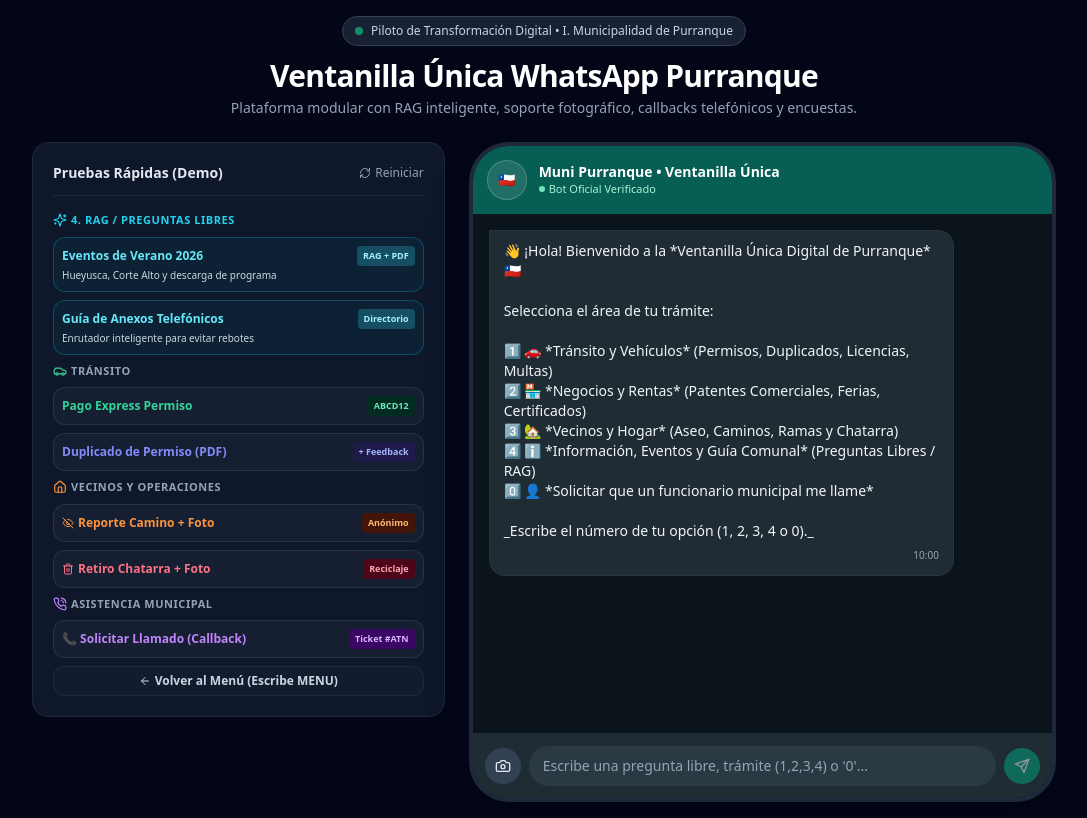
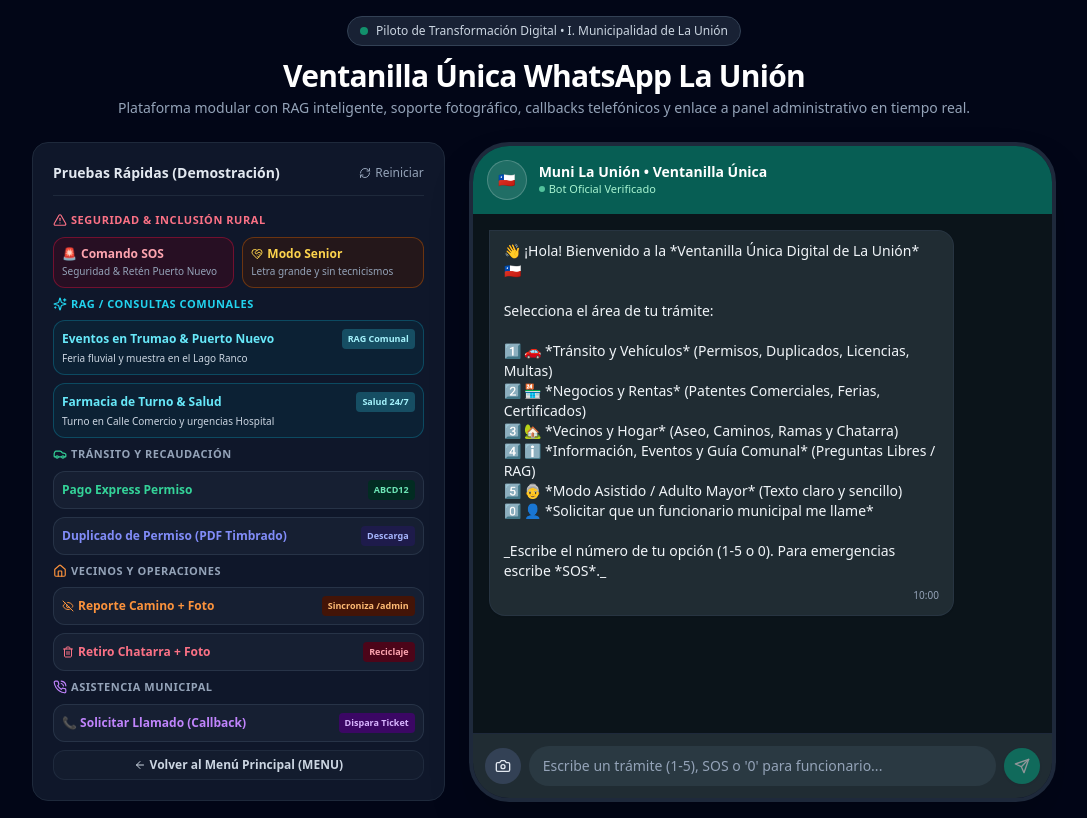
Before and after one commit to eppursimuove9/transito-bot, a Next.js app: page / in a window 1280 px wide. Shown: the whole page, without its empty margins (96-1183 px from the left). Built offline with nearby package versions, Linux system fonts and the light colour scheme.

Commit message:
actualizacion simulacion en tiempo real

```diff
--- a/app/admin/page.tsx
+++ b/app/admin/page.tsx
@@ -1,6 +1,6 @@
 'use client';
 
-import React, { useState } from 'react';
+import React, { useState, useEffect } from 'react';
 
 interface Ticket {
   id: string;
@@ -127,10 +127,48 @@
   const [isBroadcasting, setIsBroadcasting] = useState(false);
   const [broadcastSuccess, setBroadcastSuccess] = useState(false);
 
+  // --- SINCRONIZACIÓN EN TIEMPO REAL VÍA STORAGE API ---
+  useEffect(() => {
+    const syncTicketsFromStorage = () => {
+      const stored = localStorage.getItem('launion_tickets');
+      if (stored) {
+        try {
+          const parsed = JSON.parse(stored);
+          if (Array.isArray(parsed) && parsed.length > 0) {
+            setTickets(parsed);
+          }
+        } catch (err) {
+          console.error('Error sincronizando tickets desde localStorage:', err);
+        }
+      } else {
+        localStorage.setItem('launion_tickets', JSON.stringify(INITIAL_TICKETS));
+      }
+    };
+
+    syncTicketsFromStorage();
+
+    // Event listener nativo para cambios generados desde la pestaña del Chat
+    const handleStorageEvent = (event: StorageEvent) => {
+      if (event.key === 'launion_tickets' && event.newValue) {
+        try {
+          const parsed = JSON.parse(event.newValue);
+          setTickets(parsed);
+        } catch (err) {
+          console.error('Error parseando StorageEvent:', err);
+        }
+      }
+    };
+
+    window.addEventListener('storage', handleStorageEvent);
+    return () => window.removeEventListener('storage', handleStorageEvent);
+  }, []);
+
   const markAsResolved = (id: string) => {
-    setTickets(prev =>
-      prev.map(t => (t.id === id ? { ...t, status: 'ATENDIDO' } : t))
-    );
+    setTickets(prev => {
+      const updated = prev.map(t => (t.id === id ? { ...t, status: 'ATENDIDO' as const } : t));
+      localStorage.setItem('launion_tickets', JSON.stringify(updated));
+      return updated;
+    });
   };
 
   const handleUploadDocument = (e: React.FormEvent) => {
--- a/app/page.tsx
+++ b/app/page.tsx
@@ -1,7 +1,10 @@
 'use client';
 
 import React, { useState, useRef, useEffect } from 'react';
-import { Send, Shield, Car, Camera, MapPin, ExternalLink, RefreshCw, EyeOff, Store, Home, ArrowLeft, Trash2, PhoneCall, Sparkles, BookOpen } from 'lucide-react';
+import {
+  Send, Shield, Car, Camera, ExternalLink, RefreshCw, EyeOff,
+  Home, ArrowLeft, Trash2, PhoneCall, Sparkles, AlertTriangle, HeartHandshake
+} from 'lucide-react';
 
 interface Message {
   id: string;
@@ -12,7 +15,19 @@
   imageUrl?: string;
 }
 
-const MENSAJE_INICIAL = `👋 ¡Hola! Bienvenido a la *Ventanilla Única Digital de Purranque* 🇨🇱
+interface AdminTicket {
+  id: string;
+  citizen: string;
+  phone: string;
+  sector: string;
+  type: 'CALLBACK' | 'CAMINO' | 'PERMISO' | 'CHATARRA';
+  description: string;
+  slaMinutes: number;
+  status: 'PENDIENTE' | 'ATENDIDO' | 'EN_RUTA';
+  createdAt: string;
+}
+
+const MENSAJE_INICIAL = `👋 ¡Hola! Bienvenido a la *Ventanilla Única Digital de La Unión* 🇨🇱
 
 Selecciona el área de tu trámite:
 
@@ -20,11 +35,12 @@
 2️⃣ 🏪 *Negocios y Rentas* (Patentes Comerciales, Ferias, Certificados)
 3️⃣ 🏡 *Vecinos y Hogar* (Aseo, Caminos, Ramas y Chatarra)
 4️⃣ ℹ️ *Información, Eventos y Guía Comunal* (Preguntas Libres / RAG)
+5️⃣ 👵 *Modo Asistido / Adulto Mayor* (Texto claro y sencillo)
 0️⃣ 👤 *Solicitar que un funcionario municipal me llame*
 
-_Escribe el número de tu opción (1, 2, 3, 4 o 0)._`;
+_Escribe el número de tu opción (1-5 o 0). Para emergencias escribe *SOS*._`;
 
-export default function PurranqueDemoPage() {
+export default function LaUnionDemoPage() {
   const [messages, setMessages] = useState<Message[]>([
     {
       id: '1',
@@ -46,20 +62,51 @@
     scrollToBottom();
   }, [messages]);
 
+  // FUNCIÓN DE SINCRONIZACIÓN EN TIEMPO REAL CON /admin VÍA localStorage
+  const syncTicketToAdminDashboard = (
+    type: 'CALLBACK' | 'CAMINO' | 'PERMISO' | 'CHATARRA',
+    description: string,
+    sector: string = 'Puerto Nuevo',
+    citizen: string = 'Vecino en WhatsApp',
+    customFolio?: string
+  ) => {
+    try {
+      const stored = localStorage.getItem('launion_tickets');
+      const currentTickets: AdminTicket[] = stored ? JSON.parse(stored) : [];
+
+      const newTicket: AdminTicket = {
+        id: customFolio || `TK-${Math.floor(1085 + Math.random() * 50)}`,
+        citizen: citizen,
+        phone: '+56 9 ' + Math.floor(74000000 + Math.random() * 25000000),
+        sector: sector,
+        type: type,
+        description: description,
+        slaMinutes: 1,
+        status: type === 'PERMISO' ? 'ATENDIDO' : 'PENDIENTE',
+        createdAt: 'Hace unos segundos'
+      };
+
+      const updated = [newTicket, ...currentTickets];
+      localStorage.setItem('launion_tickets', JSON.stringify(updated));
+    } catch (err) {
+      console.error('Error al sincronizar con el panel de administración:', err);
+    }
+  };
+
   // Escuchar si el usuario completó la autenticación con ClaveÚnica
   useEffect(() => {
     const checkAuth = setInterval(() => {
-      const auth = localStorage.getItem('purranque_auth_verified');
+      const auth = localStorage.getItem('launion_auth_verified');
       if (auth && currentStep === 'AUTH_PENDING') {
         const parsed = JSON.parse(auth);
-        localStorage.removeItem('purranque_auth_verified');
+        localStorage.removeItem('launion_auth_verified');
         setCurrentStep('INIT');
         setMessages(prev => [
           ...prev,
           {
             id: Date.now().toString(),
             sender: 'bot',
-            text: `✅ *Identidad Validada con ClaveÚnica*\n\nHola *${parsed.nombre}* (Sector ${parsed.sector}).\n\nHemos pre-chequeado tu Hoja de Vida y Cédula.\n\n📅 *Horas Disponibles en Pedro Montt 249:*\n• Mañana martes 09:30 hrs\n• Jueves 11:00 hrs (Conexión especial bus rural)\n\n_Escribe el día de tu preferencia o *MENU* para volver._`,
+            text: `✅ *Identidad Validada con ClaveÚnica*\n\nHola *${parsed.nombre}* (Sector ${parsed.sector}).\n\nHemos pre-chequeado tu Hoja de Vida del Conductor.\n\n📅 *Horas Disponibles en Dirección de Tránsito (Comercio 340):*\n• Mañana martes 09:30 hrs\n• Jueves 11:15 hrs (Conexión directa bus rural Puerto Nuevo/Trumao)\n\n_Escribe el día de tu preferencia o *MENU* para volver._`,
             timestamp: new Date().toLocaleTimeString([], { hour: '2-digit', minute: '2-digit' })
           }
         ]);
@@ -98,6 +145,25 @@
       const data = await res.json();
       setCurrentStep(data.next_step);
 
+      // --- DETECTOR AUTOMÁTICO DE INTERACCIONES PARA EL DASHBOARD ---
+      const replyText = data.reply || '';
+
+      if (replyText.includes('Solicitud de Contacto Telefónico (#ATN-')) {
+        const match = replyText.match(/#ATN-(\d+)/);
+        const folio = match ? `TK-${match[1]}` : undefined;
+        syncTicketToAdminDashboard('CALLBACK', 'Solicitud de llamado ciudadano directo desde WhatsApp', 'Puerto Nuevo', 'Vecino en Línea', folio);
+      } else if (replyText.includes('Reporte Recibido y Foliado (#REP-')) {
+        const match = replyText.match(/#REP-(\d+)/);
+        const folio = match ? `TK-${match[1]}` : undefined;
+        syncTicketToAdminDashboard('CAMINO', 'Reporte fotográfico de bache o luminaria en ruta rural', 'Mashue', 'Gladys Monsalve (Anónimo)', folio);
+      } else if (replyText.includes('Retiro de Chatarra Ingresada (#CHAT-')) {
+        const match = replyText.match(/#CHAT-(\d+)/);
+        const folio = match ? `TK-${match[1]}` : undefined;
+        syncTicketToAdminDashboard('CHATARRA', 'Solicitud retiro de baterías y metales en desuso', 'Choroico', 'Juan Pablo Ortiz', folio);
+      } else if (replyText.includes('¡Pago Aprobado Exitosamente!')) {
+        syncTicketToAdminDashboard('PERMISO', 'Pago Express completado vía Webpay / TGR (Timbrado emitido)', 'Urbano (Arturo Prat)', 'Carlos Vera');
+      }
+
       let authLink: string | undefined = undefined;
 
       if (data.requires_auth) {
@@ -129,21 +195,14 @@
 
   const handleSendCaminoPhoto = () => {
     handleSendMessage(
-      "📸 Camino sector Hueyusca con bache profundo tras temporal",
+      "📸 Camino sector Mashue curva km 4 con bache profundo tras lluvia",
       "https://images.unsplash.com/photo-1515162816999-a0c47dc192f7?w=600&auto=format&fit=crop&q=80"
-    );
-  };
-
-  const handleSendRamasPhoto = () => {
-    handleSendMessage(
-      "📸 Ramas y escombros acumulados en Corte Alto frente a la plaza",
-      "https://images.unsplash.com/photo-1542601906990-b4d3fb778b09?w=600&auto=format&fit=crop&q=80"
     );
   };
 
   const handleSendChatarraPhoto = () => {
     handleSendMessage(
-      "📸 Chatarra, fierros viejos y 2 baterías en desuso para reciclaje",
+      "📸 Chatarra, fierros viejos y 2 baterías en desuso para reciclaje en Choroico",
       "https://images.unsplash.com/photo-1532996122724-e3c354a0b15b?w=600&auto=format&fit=crop&q=80"
     );
   };
@@ -166,13 +225,13 @@
       <header className="max-w-5xl w-full text-center mb-6">
         <div className="inline-flex items-center gap-2 bg-slate-800/80 border border-slate-700 px-3 py-1.5 rounded-full text-xs text-slate-300 mb-3">
           <span className="w-2 h-2 rounded-full bg-emerald-500 animate-pulse"></span>
-          Piloto de Transformación Digital • I. Municipalidad de Purranque
+          Piloto de Transformación Digital • I. Municipalidad de La Unión
         </div>
         <h1 className="text-3xl font-bold text-white tracking-tight">
-          Ventanilla Única WhatsApp Purranque
+          Ventanilla Única WhatsApp La Unión
         </h1>
         <p className="text-sm text-slate-400 mt-1">
-          Plataforma modular con RAG inteligente, soporte fotográfico, callbacks telefónicos y encuestas.
+          Plataforma modular con RAG inteligente, soporte fotográfico, callbacks telefónicos y enlace a panel administrativo en tiempo real.
         </p>
       </header>
 
@@ -181,7 +240,7 @@
         <aside className="md:col-span-5 bg-slate-900 border border-slate-800 rounded-2xl p-5 space-y-4">
           <div className="flex items-center justify-between border-b border-slate-800 pb-3">
             <h2 className="font-semibold text-sm text-slate-200 flex items-center gap-2">
-              Pruebas Rápidas (Demo)
+              Pruebas Rápidas (Demostración)
             </h2>
             <button
               onClick={restartDemo}
@@ -193,36 +252,63 @@
           </div>
 
           <div className="space-y-2">
+            {/* Categoría: Emergencias & Inclusión */}
+            <div className="text-[11px] font-bold text-rose-400 uppercase tracking-wider flex items-center gap-1">
+              <AlertTriangle className="w-3.5 h-3.5" /> Seguridad & Inclusión Rural
+            </div>
+
+            <div className="grid grid-cols-2 gap-2">
+              <button
+                onClick={() => handleSendMessage("SOS")}
+                className="p-2 rounded-xl bg-rose-950/40 hover:bg-rose-900/50 border border-rose-700/50 transition text-left"
+              >
+                <div className="text-xs font-semibold text-rose-300 flex items-center gap-1">
+                  🚨 <span>Comando SOS</span>
+                </div>
+                <p className="text-[10px] text-slate-400 mt-0.5">Seguridad & Retén Puerto Nuevo</p>
+              </button>
+
+              <button
+                onClick={() => handleSendMessage("MODO SIMPLE")}
+                className="p-2 rounded-xl bg-amber-950/40 hover:bg-amber-900/50 border border-amber-700/50 transition text-left"
+              >
+                <div className="text-xs font-semibold text-amber-300 flex items-center gap-1">
+                  <HeartHandshake className="w-3 h-3" /> <span>Modo Senior</span>
+                </div>
+                <p className="text-[10px] text-slate-400 mt-0.5">Letra grande y sin tecnicismos</p>
+              </button>
+            </div>
+
             {/* Categoría: RAG / Base de Conocimiento Inteligente */}
-            <div className="text-[11px] font-bold text-cyan-400 uppercase tracking-wider flex items-center gap-1">
-              <Sparkles className="w-3.5 h-3.5" /> 4. RAG / Preguntas Libres
+            <div className="text-[11px] font-bold text-cyan-400 uppercase tracking-wider mt-2 flex items-center gap-1">
+              <Sparkles className="w-3.5 h-3.5" /> RAG / Consultas Comunales
             </div>
 
             <button
-              onClick={() => handleSendMessage("¿Qué eventos y fiestas costumbristas hay este verano en Purranque?")}
+              onClick={() => handleSendMessage("¿Qué eventos costumbristas hay este verano en La Unión y Trumao?")}
               className="w-full text-left p-2 rounded-xl bg-cyan-950/40 hover:bg-cyan-900/50 border border-cyan-700/50 transition"
             >
               <div className="flex justify-between items-center text-xs font-semibold text-cyan-300">
-                <span>Eventos de Verano 2026</span>
-                <span className="text-[9px] bg-cyan-900 text-cyan-200 px-1.5 py-0.5 rounded">RAG + PDF</span>
+                <span>Eventos en Trumao & Puerto Nuevo</span>
+                <span className="text-[9px] bg-cyan-900 text-cyan-200 px-1.5 py-0.5 rounded">RAG Comunal</span>
               </div>
-              <p className="text-[10px] text-slate-300 mt-0.5">Hueyusca, Corte Alto y descarga de programa</p>
+              <p className="text-[10px] text-slate-300 mt-0.5">Feria fluvial y muestra en el Lago Ranco</p>
             </button>
 
             <button
-              onClick={() => handleSendMessage("¿Cuál es el anexo o fono de DIDECO y Dirección de Obras?")}
+              onClick={() => handleSendMessage("¿Cuál es la farmacia de turno hoy en La Unión?")}
               className="w-full text-left p-2 rounded-xl bg-cyan-950/40 hover:bg-cyan-900/50 border border-cyan-700/50 transition"
             >
               <div className="flex justify-between items-center text-xs font-semibold text-cyan-300">
-                <span>Guía de Anexos Telefónicos</span>
-                <span className="text-[9px] bg-cyan-900 text-cyan-200 px-1.5 py-0.5 rounded">Directorio</span>
+                <span>Farmacia de Turno & Salud</span>
+                <span className="text-[9px] bg-cyan-900 text-cyan-200 px-1.5 py-0.5 rounded">Salud 24/7</span>
               </div>
-              <p className="text-[10px] text-slate-300 mt-0.5">Enrutador inteligente para evitar rebotes</p>
+              <p className="text-[10px] text-slate-300 mt-0.5">Turno en Calle Comercio y urgencias Hospital</p>
             </button>
 
             {/* Categoría: Tránsito */}
             <div className="text-[11px] font-bold text-slate-400 uppercase tracking-wider mt-2 flex items-center gap-1">
-              <Car className="w-3.5 h-3.5 text-emerald-400" /> Tránsito
+              <Car className="w-3.5 h-3.5 text-emerald-400" /> Tránsito y Recaudación
             </div>
 
             <button
@@ -240,8 +326,8 @@
               className="w-full text-left p-2 rounded-xl bg-slate-800/50 hover:bg-slate-800 border border-slate-700/60 transition"
             >
               <div className="flex justify-between items-center text-xs font-semibold text-indigo-400">
-                <span>Duplicado de Permiso (PDF)</span>
-                <span className="text-[9px] bg-indigo-950 text-indigo-300 px-1.5 py-0.5 rounded">+ Feedback</span>
+                <span>Duplicado de Permiso (PDF Timbrado)</span>
+                <span className="text-[9px] bg-indigo-950 text-indigo-300 px-1.5 py-0.5 rounded">Descarga</span>
               </div>
             </button>
 
@@ -256,7 +342,7 @@
                 setTimeout(() => {
                   handleSendMessage("2");
                   setTimeout(() => {
-                    handleSendMessage("Hueyusca");
+                    handleSendMessage("Mashue");
                     setTimeout(() => handleSendCaminoPhoto(), 500);
                   }, 500);
                 }, 500);
@@ -265,7 +351,7 @@
             >
               <div className="flex justify-between items-center text-xs font-semibold text-orange-400">
                 <span className="flex items-center gap-1"><EyeOff className="w-3 h-3" /> Reporte Camino + Foto</span>
-                <span className="text-[9px] bg-orange-950 text-orange-300 px-1.5 py-0.5 rounded">Anónimo</span>
+                <span className="text-[9px] bg-orange-950 text-orange-300 px-1.5 py-0.5 rounded">Sincroniza /admin</span>
               </div>
             </button>
 
@@ -275,7 +361,7 @@
                 setTimeout(() => {
                   handleSendMessage("4");
                   setTimeout(() => {
-                    handleSendMessage("Crucero parcela 12");
+                    handleSendMessage("Choroico Parcela 14");
                     setTimeout(() => handleSendChatarraPhoto(), 500);
                   }, 500);
                 }, 500);
@@ -299,7 +385,7 @@
             >
               <div className="flex justify-between items-center text-xs font-semibold text-purple-400">
                 <span className="flex items-center gap-1">📞 Solicitar Llamado (Callback)</span>
-                <span className="text-[9px] bg-purple-950 text-purple-300 px-1.5 py-0.5 rounded">Ticket #ATN</span>
+                <span className="text-[9px] bg-purple-950 text-purple-300 px-1.5 py-0.5 rounded">Dispara Ticket</span>
               </div>
             </button>
 
@@ -308,7 +394,7 @@
               onClick={() => handleSendMessage("MENU")}
               className="w-full text-center p-1.5 mt-2 rounded-xl bg-slate-800/30 hover:bg-slate-800/70 border border-slate-700/40 text-xs font-semibold text-slate-300 transition flex items-center justify-center gap-1"
             >
-              <ArrowLeft className="w-3 h-3" /> Volver al Menú (Escribe MENU)
+              <ArrowLeft className="w-3 h-3" /> Volver al Menú Principal (MENU)
             </button>
           </div>
         </aside>
@@ -321,9 +407,9 @@
               🇨🇱
             </div>
             <div className="flex-1 min-w-0">
-              <h3 className="font-semibold text-sm leading-tight truncate">Muni Purranque • Ventanilla Única</h3>
+              <h3 className="font-semibold text-sm leading-tight truncate">Muni La Unión • Ventanilla Única</h3>
               <p className="text-[11px] text-emerald-200 flex items-center gap-1">
-                <span className="w-1.5 h-1.5 rounded-full bg-emerald-300"></span> Bot Oficial Verificado
+                <span className="w-1.5 h-1.5 rounded-full bg-emerald-300 animate-pulse"></span> Bot Oficial Verificado
               </p>
             </div>
           </div>
@@ -391,7 +477,7 @@
             <button
               type="button"
               onClick={handleSendChatarraPhoto}
-              title="Adjuntar foto (Cámara)"
+              title="Adjuntar foto de evidencia"
               className="w-9 h-9 bg-slate-700 hover:bg-slate-600 text-slate-200 rounded-full flex items-center justify-center transition shrink-0"
             >
               <Camera className="w-4 h-4" />
@@ -401,7 +487,7 @@
               type="text"
               value={inputValue}
               onChange={(e) => setInputValue(e.target.value)}
-              placeholder="Escribe una pregunta libre, trámite (1,2,3,4) o '0'..."
+              placeholder="Escribe un trámite (1-5), SOS o '0' para funcionario..."
               className="flex-1 bg-[#2a3942] text-white placeholder-slate-400 text-xs md:text-sm px-3.5 py-2.5 rounded-full focus:outline-none focus:ring-1 focus:ring-[#00a884]"
             />
             <button
```
